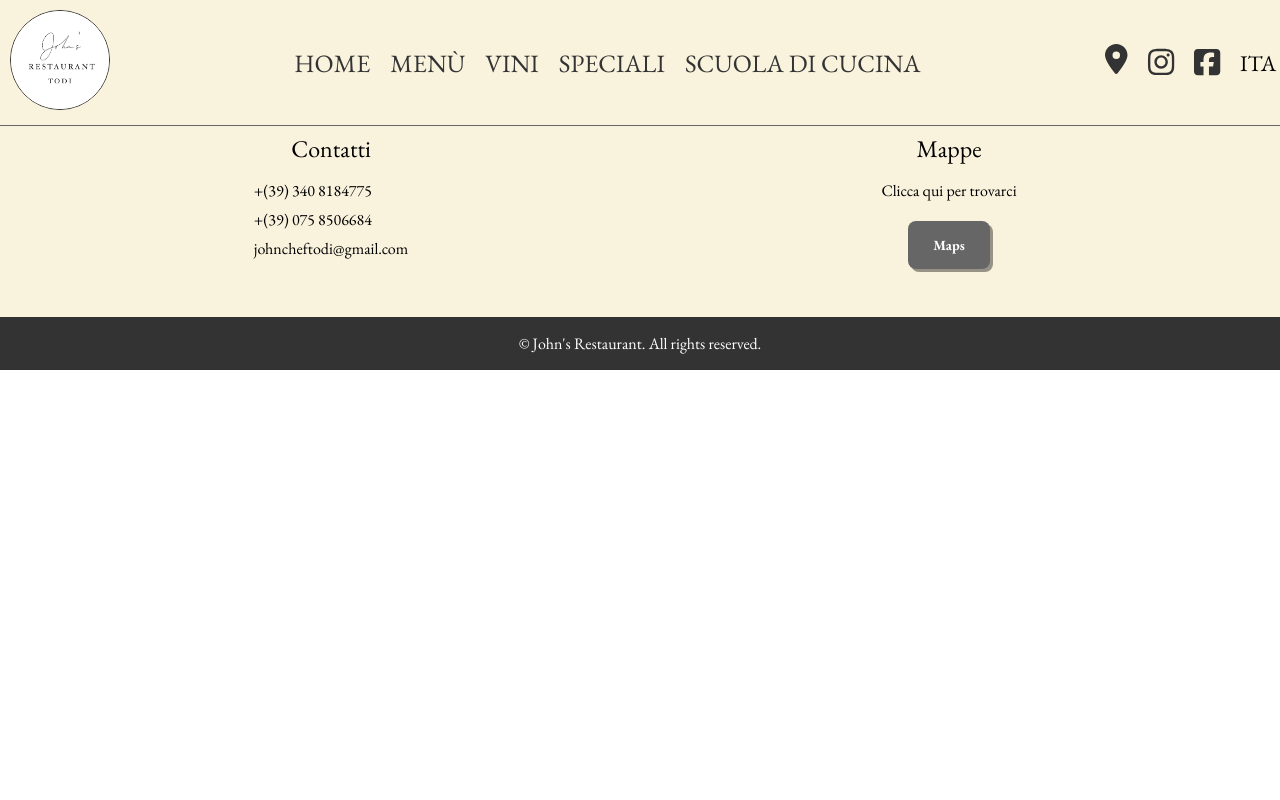
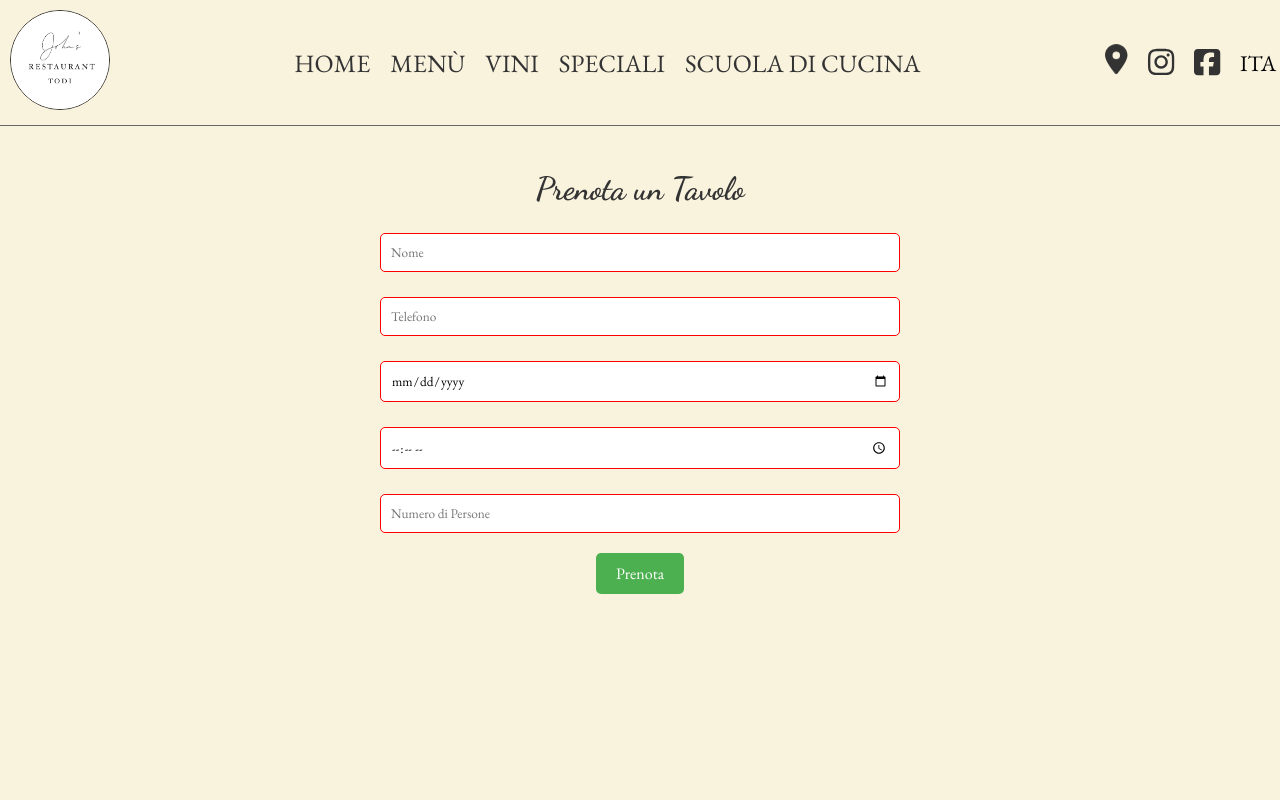
Before and after one commit to CalinCretu/JohnsRestaurant, a Vue app: page /contacts in a window 1280 px wide. Shown: the top 800 px of the page. Built offline with nearby package versions, Linux system fonts and the light colour scheme; a web font is replaced by a local one.

Commit message:
ADD - reservations form and contact component

```diff
--- a/src/components/ContactsAndHours.vue
+++ b/src/components/ContactsAndHours.vue
@@ -19,6 +19,12 @@ export default {
 <template>
   <div class="container-lg">
     <ul class="cards">
+      <li>
+        <div>
+          <router-link :to="{ name: 'contacts' }"><button class="mappe-button">{{ $t('buttons.prenotazioni')
+              }}</button></router-link>
+        </div>
+      </li>
       <li class="contacts-card">
         <div class="title">
           {{ $t('contatti.title') }}
@@ -95,7 +101,7 @@ export default {
 
   .cards {
     display: grid;
-    grid-template-columns: 1fr 1fr 1fr;
+    grid-template-columns: 1fr 1fr 1fr 1fr;
     font-size: 20px;
     max-width: 1000px;
     gap: 60px;
--- /dev/null
+++ b/src/components/pages/Contacts.vue
@@ -0,0 +1,153 @@
+<script>
+export default {
+  data() {
+    return {
+      reservation: {
+        name: '',
+        phone: '',
+        date: '',
+        time: '',
+        guests: '',
+      },
+      messageVisible: false
+    };
+  },
+  methods: {
+    submitReservation() {
+      const message = `Buongiorno! Vorrei prenotare un tavolo presso il vostro ristorante. Ecco i dettagli:\n\nNome: ${this.reservation.name}\nTelefono: ${this.reservation.phone}\nData: ${this.reservation.date}\nOra: ${this.reservation.time}\nNumero di Persone: ${this.reservation.guests}\n\nGrazie!`;
+      const whatsappUrl = `https://api.whatsapp.com/send?phone=3408184775&text=${encodeURIComponent(message)}`;
+      window.open(whatsappUrl, '_blank');
+      this.messageVisible = true;
+    },
+    validateNumber(event) {
+      const value = event.target.value;
+      if (isNaN(value)) {
+        alert("Inserisci un numero");
+        event.target.value = '';
+      }
+    }
+  }
+};
+</script>
+
+<template>
+  <div class="container">
+    <div class="wrapper centered">
+      <article class="letter">
+        <div class="side">
+          <h1 class="form-title">Prenota un Tavolo</h1>
+          <form @submit.prevent="submitReservation">
+            <p>
+              <input type="text" placeholder="Nome" v-model="reservation.name" required>
+            </p>
+            <p>
+              <input type="tel" placeholder="Telefono" v-model="reservation.phone" @input="validateNumber" required>
+            </p>
+            <p>
+              <input type="date" placeholder="Data" v-model="reservation.date" required>
+            </p>
+            <p>
+              <input type="time" placeholder="Ora" v-model="reservation.time" required>
+            </p>
+            <p>
+              <input type="number" placeholder="Numero di Persone" v-model="reservation.guests" @input="validateNumber"
+                required>
+            </p>
+            <p>
+              <button id="sendLetter" type="submit">Prenota</button>
+            </p>
+          </form>
+        </div>
+      </article>
+    </div>
+  </div>
+
+</template>
+
+<style>
+@import url(https://fonts.googleapis.com/css?family=Dancing+Script:400,700);
+
+* {
+  box-sizing: border-box;
+}
+
+.wrapper {
+  height: 100vh;
+  display: flex;
+  justify-content: center;
+  align-items: start;
+  flex-grow: 1;
+  width: 100%;
+}
+
+.letter {
+  background: var(--background-color);
+  padding: 20px 40px;
+  max-width: 600px;
+  width: 100%;
+  margin-top: 50px;
+}
+
+.side {
+  width: 100%;
+}
+
+.form-title {
+  margin-bottom: 20px;
+  font-size: 2rem;
+  font-family: 'Dancing Script';
+  color: #333;
+}
+
+form p {
+  margin: 10px 0;
+}
+
+input[type="text"],
+input[type="tel"],
+input[type="date"],
+input[type="time"],
+input[type="number"] {
+  width: 100%;
+  padding: 10px;
+  margin: 5px 0 10px 0;
+  display: inline-block;
+  border: 1px solid #ccc;
+  border-radius: 5px;
+}
+
+button[type="submit"] {
+  background-color: #4CAF50;
+  color: white;
+  padding: 10px 20px;
+  border: none;
+  border-radius: 5px;
+  cursor: pointer;
+  font-size: 16px;
+}
+
+button[type="submit"]:hover {
+  background-color: #45a049;
+}
+
+.result-message {
+  display: none;
+  text-align: center;
+  font-size: 18px;
+  color: #4CAF50;
+}
+
+.centered {
+  text-align: center;
+}
+
+input:invalid {
+  border-color: red;
+}
+
+input:invalid:focus {
+  border-color: red;
+  outline: none;
+  box-shadow: 0 0 5px red;
+}
+</style>
--- a/src/main.js
+++ b/src/main.js
@@ -12,6 +12,9 @@ library.add(faUserSecret, faUser, faHeart, faOpencart, faExpand, faCircleXmark,
 
 const messages = {
   it: {
+    buttons: {
+      prenotazioni: "Prenota Ora"
+    },
     header: {
       home: "Home",
       menu: "Menù",
@@ -75,6 +78,9 @@ const messages = {
     }
   },
   en: {
+    buttons: {
+      prenotazioni: "Book Now"
+    },
     header: {
       home: "Home",
       menu: "Menu",
--- a/src/router.js
+++ b/src/router.js
@@ -4,6 +4,7 @@ import Menu from './components/pages/Menu.vue';
 import Vini from './components/pages/Vini.vue';
 import SpecialMenus from './components/pages/SpecialMenus.vue';
 import School from './components/pages/School.vue';
+import Contacts from "./components/pages/Contacts.vue";
 
 
 const router = createRouter({
@@ -33,6 +34,11 @@ const router = createRouter({
       path: '/school',
       name: 'school',
       component: School,
+    },
+    {
+      path: '/contacts',
+      name: 'contacts',
+      component: Contacts,
     }
   ],
   scrollBehavior(to, from, savedPosition) {
```
